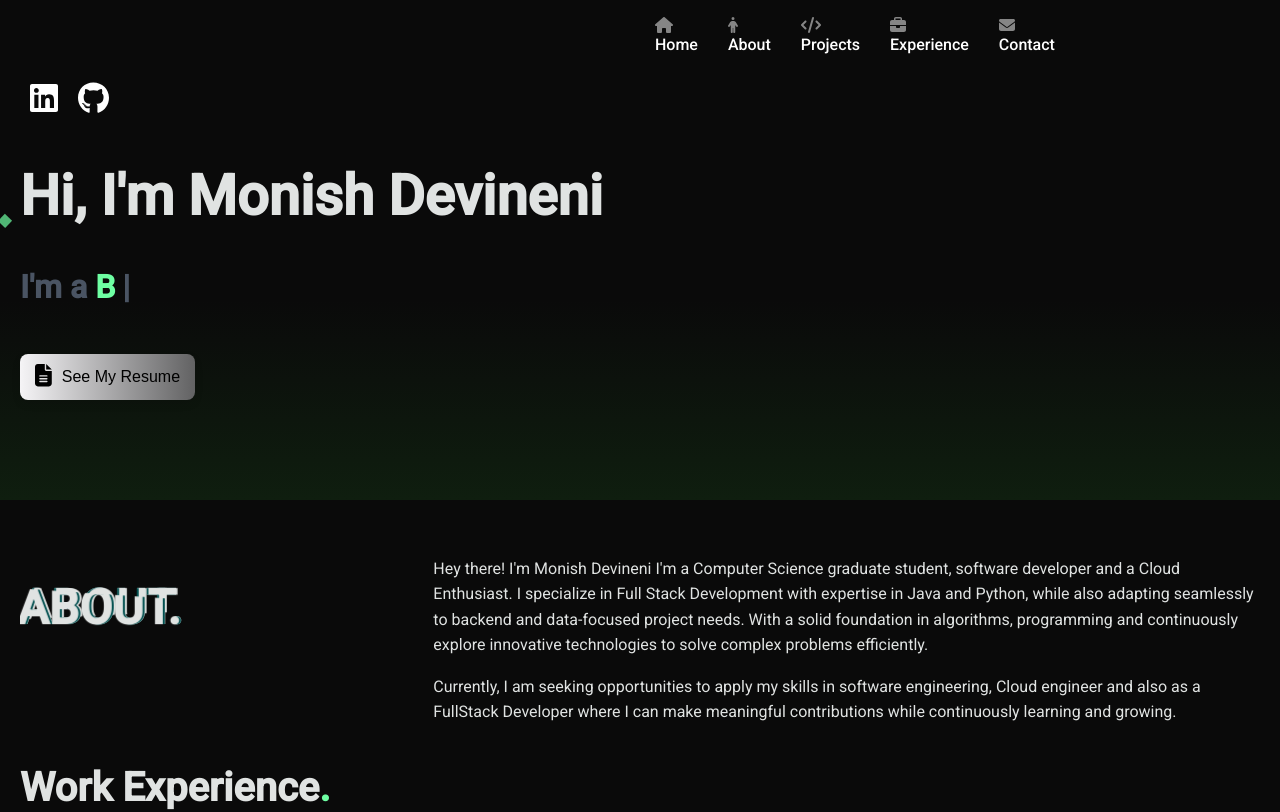
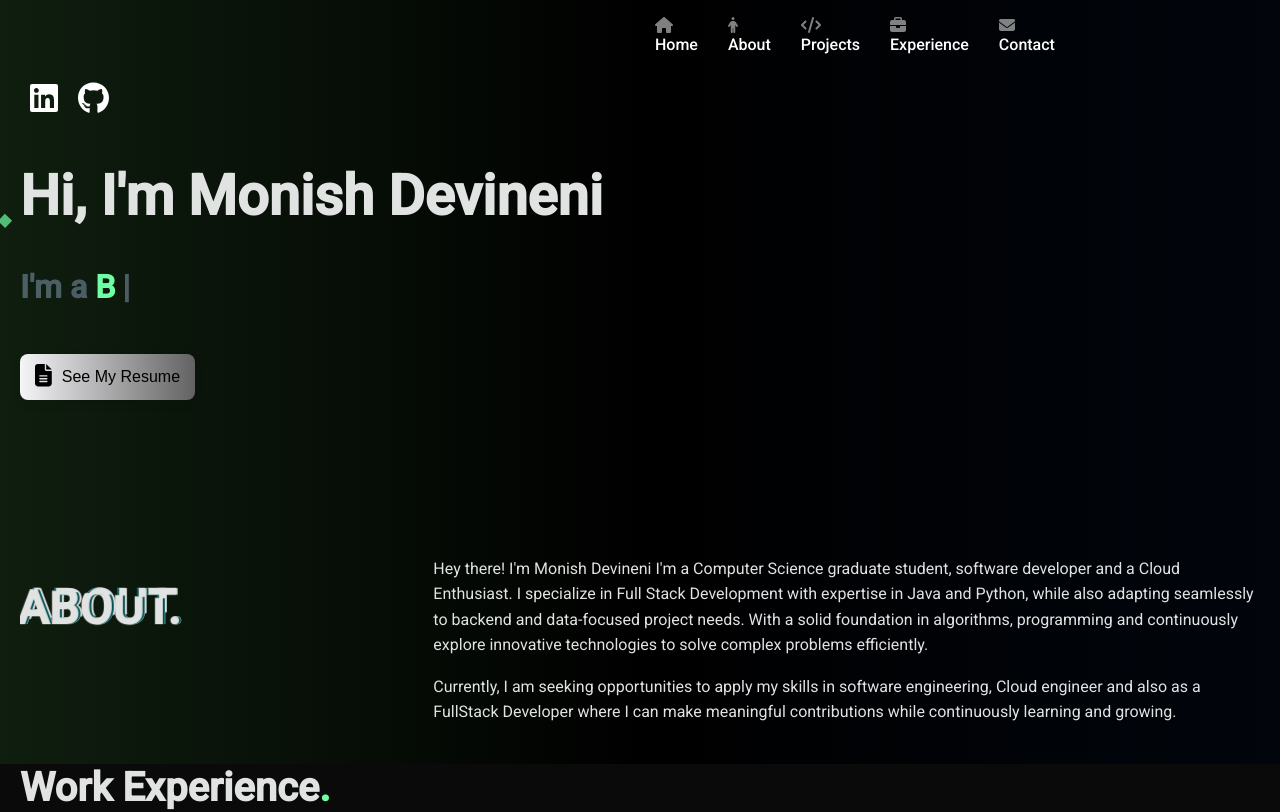
Before and after one commit to monish-rgb/MyPortfolio, an Angular app: page / in a window 1280 px wide. Shown: the top 812 px of the page. Built offline with nearby package versions, Linux system fonts and the light colour scheme.

Commit message:
updbgcolor

```diff
--- a/src/app/about/about.component.scss
+++ b/src/app/about/about.component.scss
@@ -17,7 +17,8 @@
     align-items: flex-start;
     justify-content: space-between;
     padding: 40px 20px;
-    background-color: #0a0a0a;
+    // background-color: #0a0a0a;
+    background: linear-gradient(to right, #0f1e0f, #000000, #01050c);
   }
 
   /* Left section styling
--- a/src/app/home/home.component.scss
+++ b/src/app/home/home.component.scss
@@ -12,7 +12,9 @@
     display: flex;
     justify-content:left;
     align-items: center;
-    background: linear-gradient(180deg, #0a0a0a 60%, #0f1e0f 100%);
+    // background: linear-gradient(180deg, #0a0a0a 60%, #0f1e0f 100%);
+    // background-color: #0a0a0a;
+    background: linear-gradient(to right, #0f1e0f, #000000, #01050c);
 }
 .text-left-container {
     display: flex;
```
